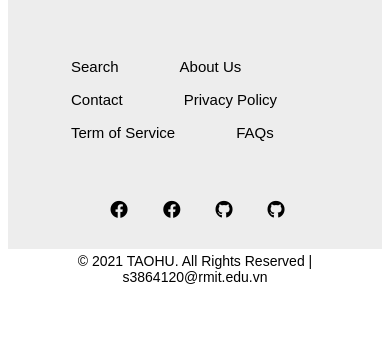
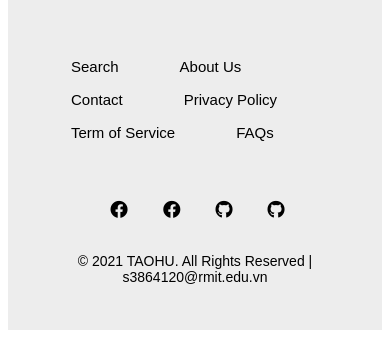
Before and after one commit to lacnham/Full-Stack-Assignment, a PHP site: page /forgotPass.html in a window 390 px wide. Shown: the part 572-910 px from the top of the page. Before the commit the page ends 856 px from the top, so only its background shows below. Run offline with PHP 8.4, Linux system fonts and the light colour scheme.

Commit message:
responsive footer

```diff
--- a/css.css
+++ b/css.css
@@ -224,7 +224,7 @@
 .footer{
     padding-top: 25px;
     width: 100%;
-    height: 370px;
+    height: 50%;
     left: 0;
     right: 0;
     display: block;
@@ -323,7 +323,7 @@ footer img{
 .simple-footer{
     padding-top: 25px;
     width: 100%;
-    height: 250px;
+    height: 40%;
     left: 0;
     right: 0;
     display: block;
```
